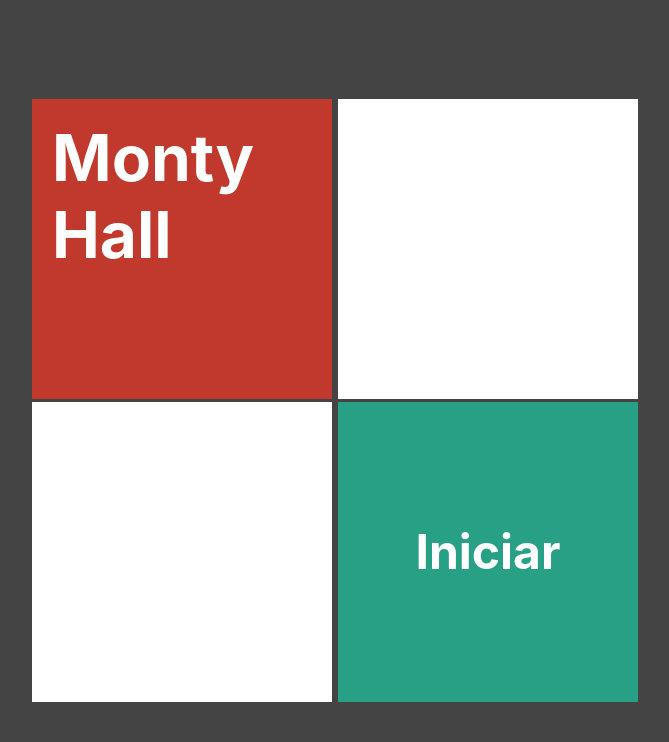
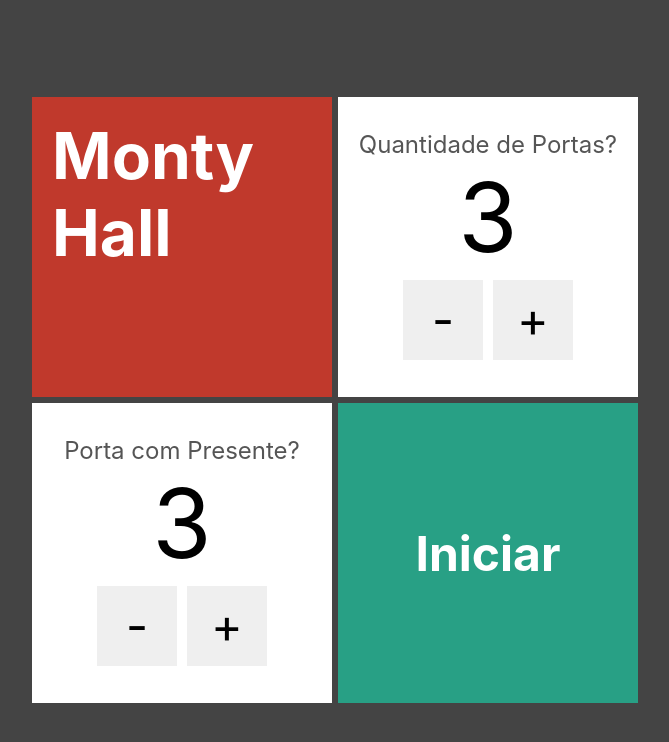
Before and after one commit to gabrielestefono/curso_next, a Next.js app in the folder 04_porta_premiada/: page / in a window 1280 px wide. Shown: the top 742 px of the page, without its empty margins (305-974 px from the left). Built offline with nearby package versions, Linux system fonts and the light colour scheme.

Commit message:
Finalizando o formulário

```diff
--- /dev/null
+++ b/04_porta_premiada/components/EntradaNumerica.tsx
@@ -0,0 +1,28 @@
+import styles from '../styles/EntradaNumerica.module.css';
+
+interface EntradaNumericaProps{
+	texto: string,
+	value: number,
+	onChange: (newValue: number) => void
+}
+
+export default function EntradaNumerica(props: EntradaNumericaProps){
+	function decremento(){
+		props.onChange(props.value - 1)
+	}
+
+	function incremento(){
+		props.onChange(props.value + 1)
+	}
+
+	return (
+		<div className={styles.entradaNumerica}>
+			<span className={styles.texto}>{props.texto}</span>
+			<span className={styles.value}>{props.value}</span>
+			<div className={styles.botao}>
+				<button className={styles.btn} onClick={decremento}>-</button>
+				<button className={styles.btn} onClick={incremento}>+</button>
+			</div>
+		</div>
+	)
+}
--- a/04_porta_premiada/pages/index.tsx
+++ b/04_porta_premiada/pages/index.tsx
@@ -1,20 +1,28 @@
 import Cartao from "@/components/Cartao";
 import styles from "../styles/Home.module.css";
 import Link from "next/link";
+import EntradaNumerica from "@/components/EntradaNumerica";
+import { useState } from "react";
 
 export default function Home() {
+  const [qtdePortas, setQtdePortas] = useState(3);
+  const [comPresente, setComPresente] = useState(3);
   return (
     <div className={styles.formulario}>
       <div>
         <Cartao bgcolor="#C0392C">
           <h1>Monty Hall</h1>
         </Cartao>
-        <Cartao></Cartao>
+        <Cartao>
+          <EntradaNumerica value={qtdePortas} onChange={novaQuantidade => setQtdePortas(novaQuantidade)} texto="Quantidade de Portas?"/>
+        </Cartao>
       </div>
       <div>
-        <Cartao></Cartao>
+        <Cartao>
+          <EntradaNumerica value={comPresente} onChange={novaQuantidade => setComPresente(novaQuantidade)} texto="Porta com Presente?"/>
+        </Cartao>
         <Cartao bgcolor="#28A085">
-          <Link href={`/jogo/4/2`} style={{flex: "1", margin: "0"}}>
+          <Link href={`/jogo/${qtdePortas}/${comPresente}`} style={{flex: "1", margin: "0"}}>
             <h2 className={styles.link}> Iniciar</h2>
           </Link>
         </Cartao>
--- /dev/null
+++ b/04_porta_premiada/styles/EntradaNumerica.module.css
@@ -0,0 +1,34 @@
+.entradaNumerica{
+	display: flex;
+	color: black;
+	flex-direction: column;
+	justify-content: center;
+	align-items: center;
+	width: 100%;
+	height: 100%;
+}
+
+.texto{
+	color: #555;
+	font-size: 1.5rem;
+}
+
+.value{
+	font-size: 6rem;
+}
+
+.botao{
+	display: flex;
+}
+
+.btn{
+	width: 5rem;
+	height: 5rem;
+	font-size: 3rem;
+	display: flex;
+	align-items: center;
+	justify-content: center;
+	border: none;
+	margin: 5px;
+	cursor: pointer;
+}
--- a/04_porta_premiada/styles/Home.module.css
+++ b/04_porta_premiada/styles/Home.module.css
@@ -3,6 +3,11 @@
 	justify-content: center;
 	align-items: center;
 	height: 100vh;
+	flex-direction: column;
+}
+
+.formulario > div{
+	display: flex;
 }
 
 .formulario .link{
```
